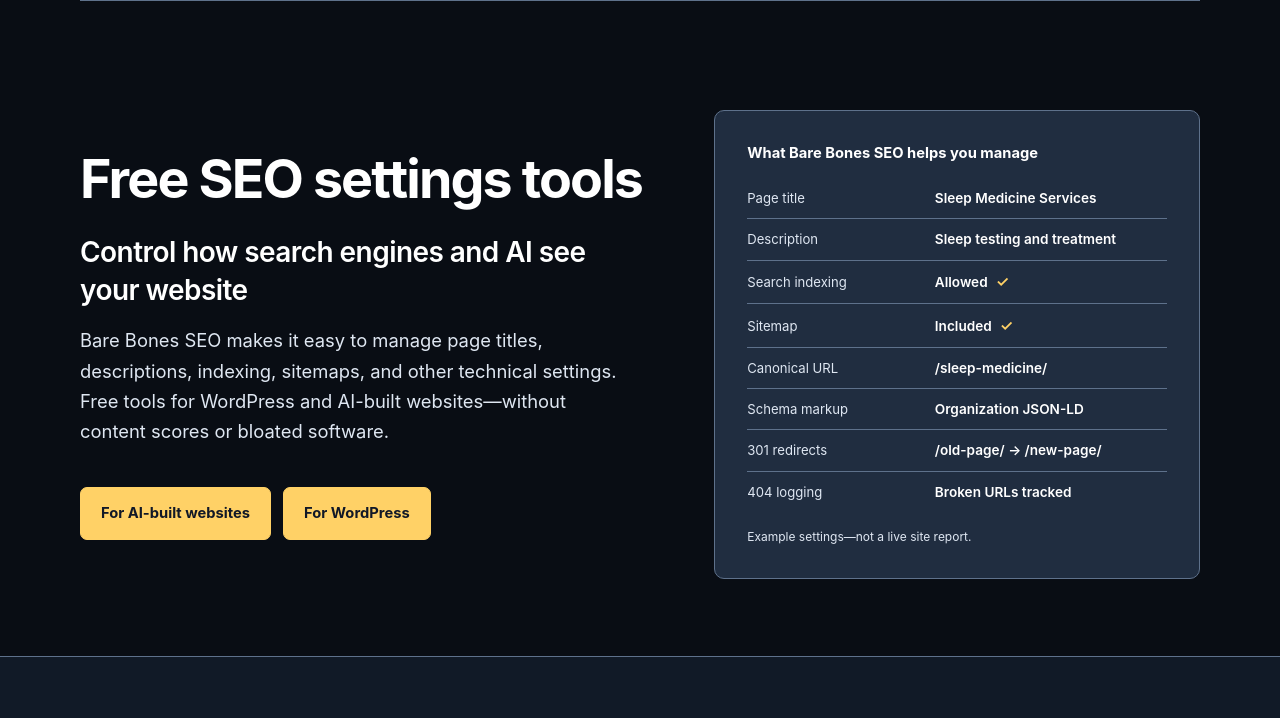
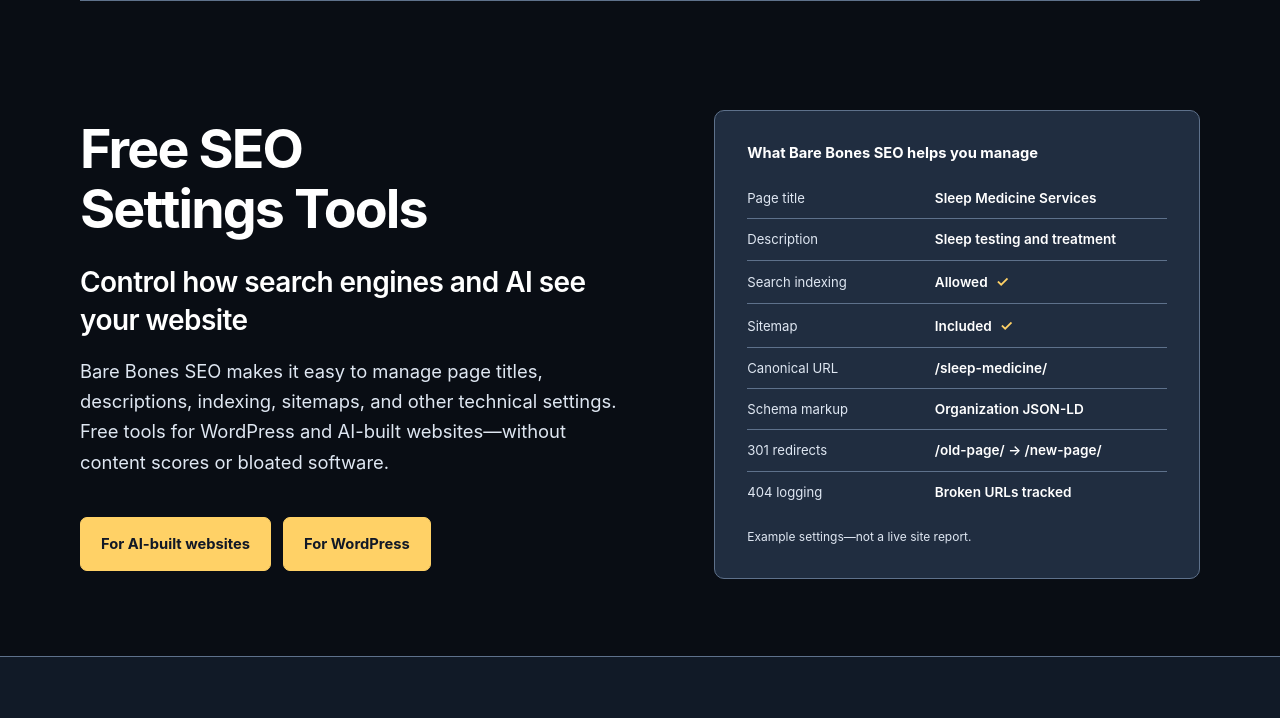
Before and after one commit to charltondigital/bare-bones-seo-website, an Astro site: page / in a window 1280 px wide. Shown: the part 78-796 px from the top of the page. Built offline with nearby package versions, Linux system fonts and the light colour scheme; Astro itself is replaced by a stand-in of ours.

Commit message:
Capitalize homepage H1 in title case

```diff
--- a/src/components/Hero.astro
+++ b/src/components/Hero.astro
@@ -13,7 +13,7 @@ const settings = [
 <section class="hero wrap">
   <div class="hero-layout">
     <div class="hero-copy">
-      <h1>Free SEO settings tools</h1>
+      <h1>Free SEO Settings Tools</h1>
       <p class="hero-subtitle">Control how search engines and AI see your website</p>
       <p class="lede">
         Bare Bones SEO makes it easy to manage page titles, descriptions, indexing, sitemaps, and other technical settings. Free tools for WordPress and AI-built websites—without content scores or bloated software.
```
